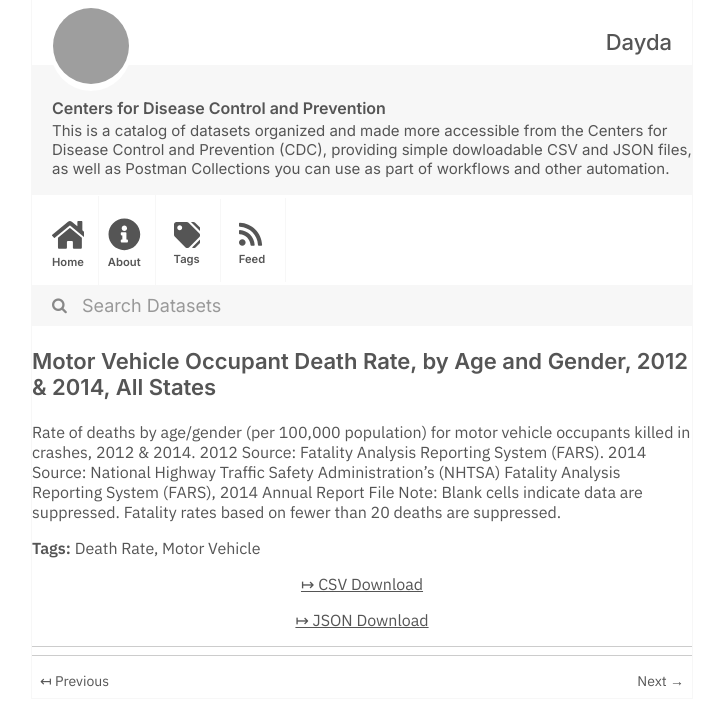
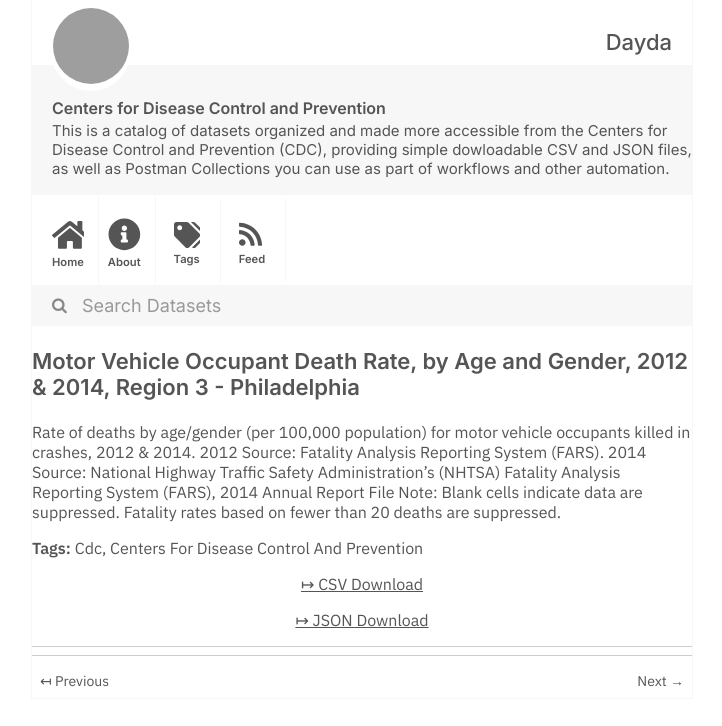
Before and after one commit to dayda-entities/centers-for-disease-control-and-prevention, a Jekyll site: the page built from _posts/2020-11-12-motor-vehicle-occupant-death-r.md, in a window 1280 px wide, cut to the strip 0-726 px from the top of the page. Shown: the whole strip, without its empty margins (278-1000 px from the left). Built offline with Jekyll 4.4.1, drawn with Linux system fonts in a browser that asks for light colours; grey boxes are pictures that could not be loaded.

Commit message:
Publish Data

```diff
--- a/_posts/2020-11-12-motor-vehicle-occupant-death-r.md
+++ b/_posts/2020-11-12-motor-vehicle-occupant-death-r.md
@@ -1,15 +1,17 @@
 ---
-title: 'Motor Vehicle Occupant Death Rate, by Age and Gender, 2012 & 2014, All States'
-created: '2020-11-12T12:16:10.353500'
-modified: '2021-04-21T19:38:03.114655'
+title: >-
+  Motor Vehicle Occupant Death Rate, by Age and Gender, 2012 & 2014, Region 3 -
+  Philadelphia
+created: '2020-11-12T12:12:35.434110'
+modified: '2021-04-21T19:11:32.055549'
 state: active
 type: dataset
 tags:
-  - Death Rate
-  - Motor Vehicle
+  - Cdc
+  - Centers For Disease Control And Prevention
 groups: []
-csv_url: 'https://data.cdc.gov/api/views/rqg5-mkef/rows.csv?accessType=DOWNLOAD'
-json_url: 'https://data.cdc.gov/api/views/rqg5-mkef/rows.json?accessType=DOWNLOAD'
+csv_url: 'https://data.cdc.gov/api/views/29ew-qk7z/rows.csv?accessType=DOWNLOAD'
+json_url: 'https://data.cdc.gov/api/views/29ew-qk7z/rows.json?accessType=DOWNLOAD'
 layout: post
 
 ---
```
